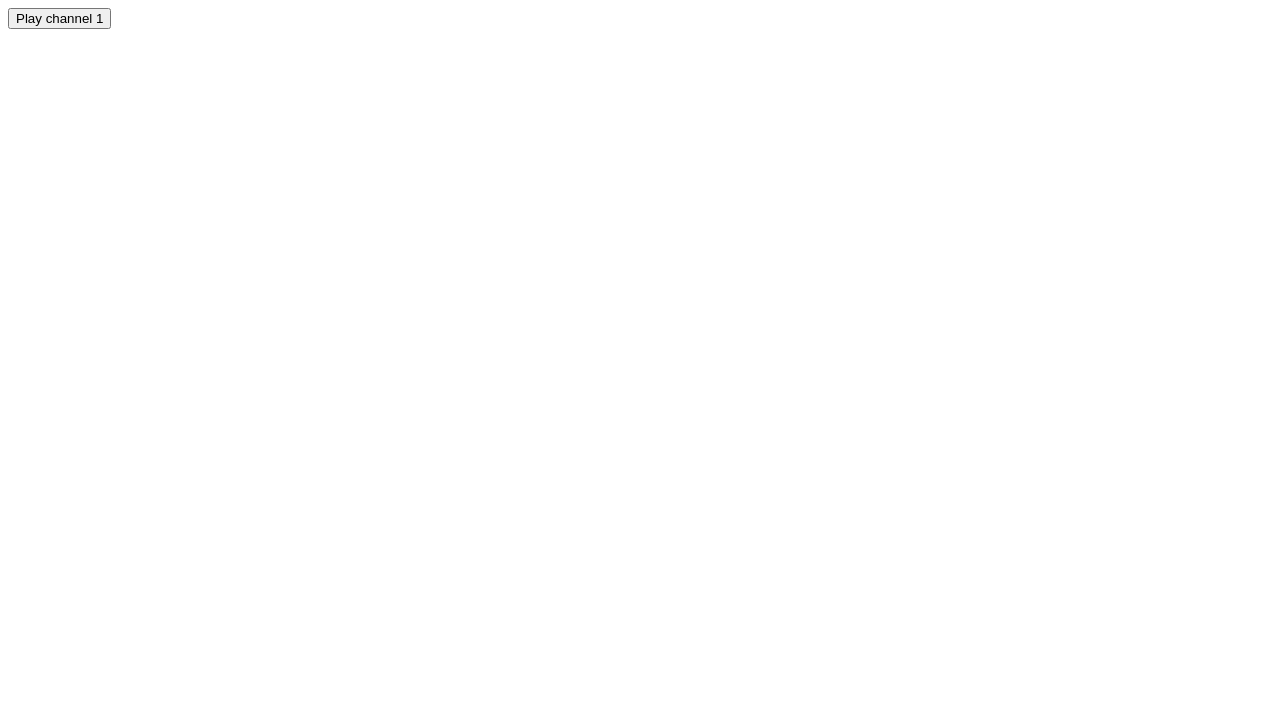
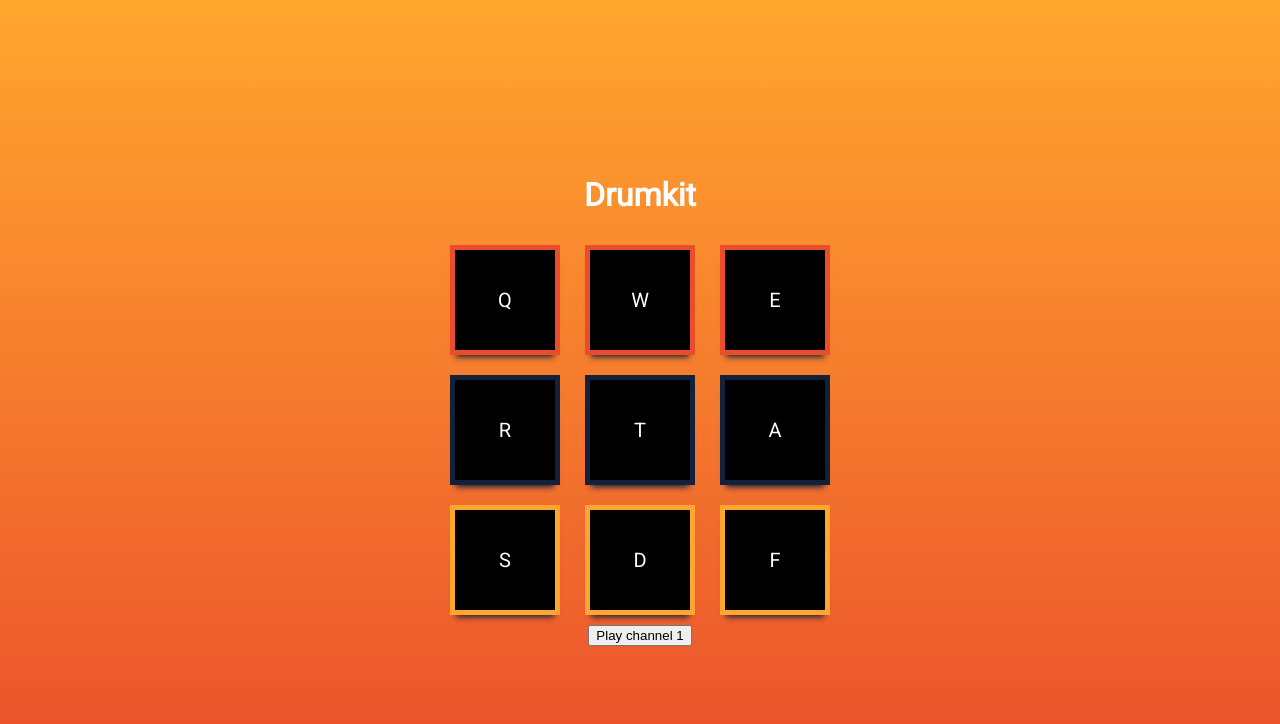
Before and after one commit to jakubtwardosz/aplikacje-webowe, a plain HTML site: page lab-02/index.html in a window 1280 px wide. Drawn offline with Linux system fonts and the light colour scheme.

Commit message:
Add styles

```diff
--- a/lab-02/index.html
+++ b/lab-02/index.html
@@ -4,9 +4,24 @@
     <meta charset="UTF-8">
     <meta http-equiv="X-UA-Compatible" content="IE=edge">
     <meta name="viewport" content="width=device-width, initial-scale=1.0">
+    <link rel="stylesheet" type="text/css" href="style.css">
     <title>Drumkit</title>
 </head>
 <body>
+    <h1>Drumkit</h1>
+
+    <div class="drumkit">
+        <div class="pad pad-1">Q</div>
+        <div class="pad pad-2">W</div>
+        <div class="pad pad-3">E</div>
+        <div class="pad pad-4">R</div>
+        <div class="pad pad-5">T</div>
+        <div class="pad pad-6">A</div>
+        <div class="pad pad-7">S</div>
+        <div class="pad pad-8">D</div>
+        <div class="pad pad-9">F</div>
+    </div>
+
     <audio src="sounds/boom.wav" data-sound="boom"></audio>
     <audio src="sounds/clap.wav" data-sound="clap"></audio>
     <audio src="sounds/hihat.wav" data-sound="hihat"></audio>
--- a/lab-02/index.js
+++ b/lab-02/index.js
@@ -37,6 +37,8 @@ function onKeyPress(ev) {
     channel1.push({ key: key, time: time });
     playSound(key);
     console.log(channel1);
+
+    /* Dodać .addClass.("active") */
 }
 function playSound(key) {
     switch (key) {
--- /dev/null
+++ b/lab-02/style.css
@@ -0,0 +1,61 @@
+/* #ffa62e, #ea4d2c, #000000, #14213D, #FFFFFF */
+@import 'https://fonts.googleapis.com/css?family=Roboto';
+
+html, body {
+    background: linear-gradient(to bottom, #FFA62E , #EA4D2C);
+    height: 100%;
+    width: 100%;
+    display: flex;
+    flex-direction: column;
+    justify-content: center;
+    align-items: center;
+    overflow: hidden;
+    font-family: 'Roboto', sans-serif;
+}
+
+h1{
+    color: #FFFFFF;
+}
+
+.drumkit{
+    width: 400px;
+    display: flex;
+    justify-content: space-between;
+    flex-wrap: wrap;
+}
+
+.pad{
+    width: 100px;
+    height: 100px;
+    margin: 10px;
+
+    box-shadow: 0 8px 6px -6px #14213D;
+    background-color: #000000;
+    color: #FFFFFF;
+    font-size: 20px;
+    display: flex;
+    justify-content: center;
+    align-items: center;
+    user-select: none;
+}
+
+.pad :hover{
+    background-color: darken(#FFF, 10%);
+    cursor: pointer;
+}
+
+.pad :active{
+    background-color: darken(#FFF, 10%);
+    transform: scale(1.1);
+    transition: all .2s;
+}
+
+.pad-1, .pad-2, .pad-3 {
+    border: 5px solid #ea4d2c;
+}
+.pad-4, .pad-5, .pad-6{
+    border: 5px solid #14213D;
+}
+.pad-7, .pad-8, .pad-9 {
+    border: 5px solid #ffa62e;
+}
```
